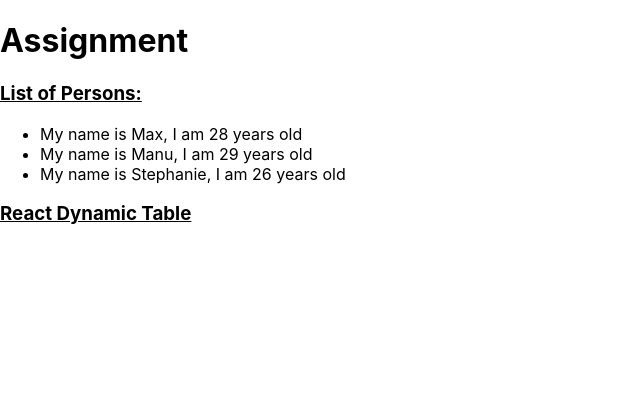
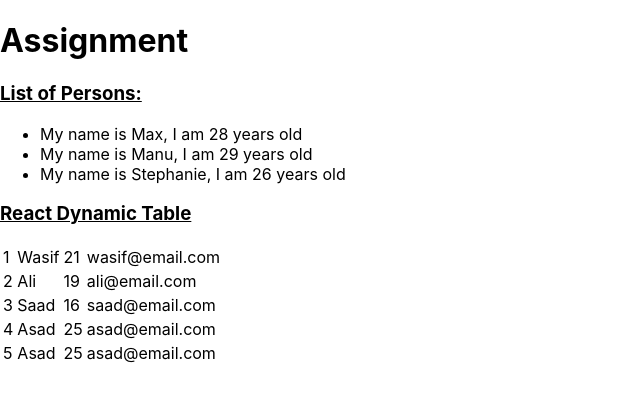
Before and after one commit to Gagandeep-Kaur-01/React, a React (Create React App) app in the folder practice/: page / in a window 1280 px wide. Shown: the top 400 px of the page, without its empty margins (0-640 px from the left). Built offline with nearby package versions, Linux system fonts and the light colour scheme.

Commit message:
rendered body/data in table

```diff
--- a/practice/src/Components/Table.js
+++ b/practice/src/Components/Table.js
@@ -18,10 +18,32 @@ export default class Table extends React.Component {
     }
 
 
+    renderTableData() {
+        return this.state.students.map((student, index) => {
+           const { id, name, age, email } = student //destructuring
+           return (
+              <tr key={id}>
+                 <td>{id}</td>
+                 <td>{name}</td>
+                 <td>{age}</td>
+                 <td>{email}</td>
+              </tr>
+           )
+        })
+     }
+
+
     render() {
        return (
           <div>
              <h3 id='title'><b><u>React Dynamic Table</u></b></h3>
+             <table id='students'>
+                <tbody>
+
+                   {this.renderTableData()}
+
+                </tbody>
+             </table>
 
           </div>
        )
```
